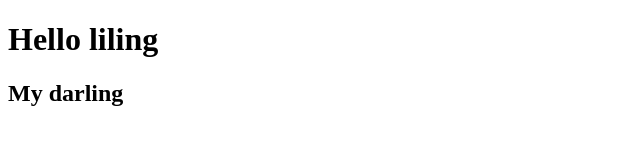
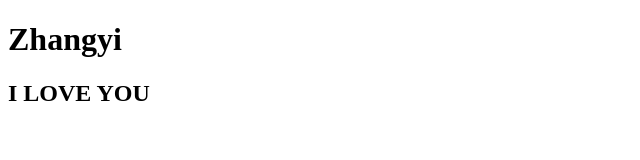
Before and after one commit to longbinyuankang/longbinyuankang.github.io, a plain HTML site: page index.html in a window 1280 px wide. Shown: the whole page, without its empty margins (0-640 px from the left). Drawn offline with Linux system fonts and the light colour scheme.

Commit message:
Update index.html

```diff
--- a/index.html
+++ b/index.html
@@ -4,7 +4,7 @@
   <title>hello</title>
 </head>
 <body>
-    <h1>Hello liling</h1>
-    <h2>My darling</h2>
+    <h1>Zhangyi</h1>
+    <h2>I LOVE YOU</h2>
 </body>
 </html>
```
